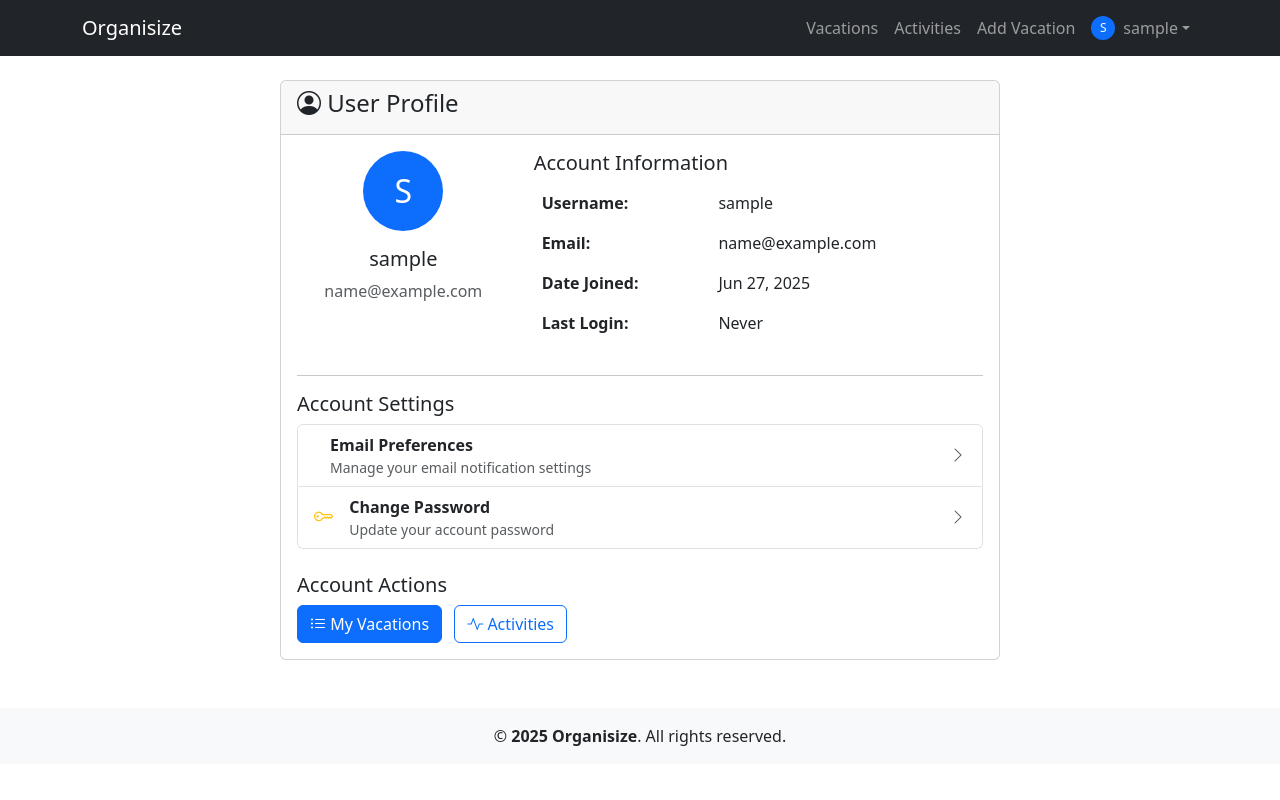
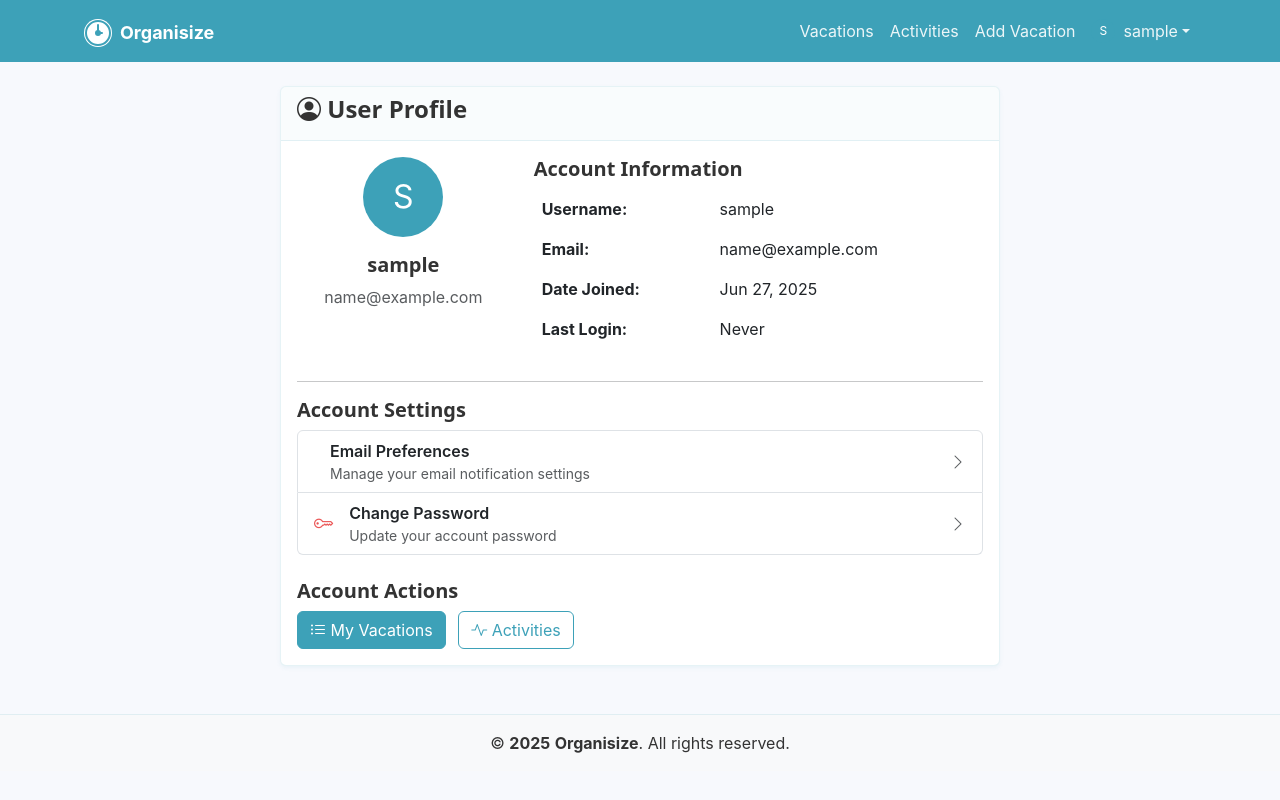
Before and after one commit to liljoker919/organisize, a Django app: page /vacations/profile/ in a window 1280 px wide. Run offline with Django 4.2, Linux system fonts and the light colour scheme; the visitor is signed in with stand-in values (Sample User, id 1).

Commit message:
Implement Organisize Branding Guidelines with Logo, Color Palette, and Typography
Co-authored-by: liljoker919 <17305422+liljoker919@users.noreply.github.com>

```diff
--- a/config/settings.py
+++ b/config/settings.py
@@ -148,6 +148,12 @@ STATIC_URL = "static/"
 
 STATIC_ROOT = os.path.join(BASE_DIR, "staticfiles")
 
+# Static files (CSS, JavaScript, Images)
+# During development, serve static files from the app directories
+STATICFILES_DIRS = [
+    os.path.join(BASE_DIR, "planner", "static"),
+]
+
 
 # Default primary key field type
 # https://docs.djangoproject.com/en/4.2/ref/settings/#default-auto-field
--- a/config/urls.py
+++ b/config/urls.py
@@ -1,6 +1,8 @@
 from django.contrib import admin
 from django.urls import path, include
 from django.contrib.auth import views as auth_views
+from django.conf import settings
+from django.conf.urls.static import static
 from planner import views as planner_views
 from planner import auth_views as custom_auth_views
 from planner import email_views
@@ -27,3 +29,7 @@ urlpatterns = [
     # Email management
     path("unsubscribe/<uuid:token>/", email_views.unsubscribe_view, name="unsubscribe"),
 ]
+
+# Serve static files in development
+if settings.DEBUG:
+    urlpatterns += static(settings.STATIC_URL, document_root=settings.STATIC_ROOT)
--- /dev/null
+++ b/planner/static/planner/css/organisize_theme.css
@@ -0,0 +1,344 @@
+/*
+ * Organisize Brand Theme CSS
+ * Implements the official Organisize branding guidelines
+ * Applied after Bootstrap to override default styles
+ */
+
+/* CSS Custom Properties for Brand Colors */
+:root {
+    --organisize-primary: #3DA1B8;    /* Teal/Blue */
+    --organisize-secondary: #ABBA38;  /* Lime Green */
+    --organisize-warning: #EB5757;    /* Red */
+    --organisize-background: #F7F9FD; /* Light Gray/Off-white */
+    --organisize-text: #333333;       /* Dark Gray */
+
+    /* Derived colors for different states */
+    --organisize-primary-hover: #329fb3;
+    --organisize-primary-active: #2a8ea5;
+    --organisize-secondary-hover: #9ba533;
+    --organisize-secondary-active: #8b912e;
+    --organisize-warning-hover: #e44545;
+    --organisize-warning-active: #dc3333;
+}
+
+/* Typography - Custom Font Faces */
+/* Note: Font files should be placed in the fonts directory when available */
+/* Using fallback fonts with similar characteristics for now */
+
+/* Fallback for Public Sans Bold */
+.public-sans-bold {
+    font-family: 'Public Sans', system-ui, -apple-system, BlinkMacSystemFont, 'Segoe UI', Roboto, 'Helvetica Neue', Arial, sans-serif;
+    font-weight: 700;
+    font-style: normal;
+}
+
+/* Fallback for Helvetica Neue Regular */
+.helvetica-neue-regular {
+    font-family: 'Helvetica Neue', -apple-system, BlinkMacSystemFont, 'Segoe UI', Roboto, 'Helvetica Neue', Arial, sans-serif;
+    font-weight: 400;
+    font-style: normal;
+}
+
+/* Base Typography */
+body {
+    font-family: -apple-system, BlinkMacSystemFont, 'Segoe UI', Roboto, 'Helvetica Neue', Arial, sans-serif;
+    color: var(--organisize-text);
+    background-color: var(--organisize-background);
+}
+
+h1, h2, h3, h4, h5, h6, .h1, .h2, .h3, .h4, .h5, .h6 {
+    font-family: system-ui, -apple-system, BlinkMacSystemFont, 'Segoe UI', Roboto, 'Helvetica Neue', Arial, sans-serif;
+    font-weight: 700;
+    color: var(--organisize-text);
+}
+
+/* Navigation Bar Branding */
+.navbar-brand {
+    font-family: system-ui, -apple-system, BlinkMacSystemFont, 'Segoe UI', Roboto, 'Helvetica Neue', Arial, sans-serif;
+    font-weight: 700;
+    font-size: 1.5rem;
+    color: white !important;
+}
+
+.navbar-brand img {
+    height: 32px;
+    width: auto;
+    margin-right: 0.5rem;
+}
+
+/* Custom Navbar Styling */
+.navbar-dark {
+    background-color: var(--organisize-primary) !important;
+}
+
+.navbar-dark .navbar-nav .nav-link {
+    color: rgba(255, 255, 255, 0.9) !important;
+}
+
+.navbar-dark .navbar-nav .nav-link:hover,
+.navbar-dark .navbar-nav .nav-link:focus {
+    color: white !important;
+}
+
+.navbar-dark .navbar-nav .nav-link.active {
+    color: white !important;
+    background-color: rgba(255, 255, 255, 0.15);
+    border-radius: 0.375rem;
+}
+
+/* Button Overrides */
+.btn-primary {
+    background-color: var(--organisize-primary);
+    border-color: var(--organisize-primary);
+    color: white;
+}
+
+.btn-primary:hover {
+    background-color: var(--organisize-primary-hover);
+    border-color: var(--organisize-primary-hover);
+    color: white;
+}
+
+.btn-primary:focus,
+.btn-primary.focus {
+    background-color: var(--organisize-primary-hover);
+    border-color: var(--organisize-primary-hover);
+    box-shadow: 0 0 0 0.2rem rgba(61, 161, 184, 0.5);
+}
+
+.btn-primary:active,
+.btn-primary.active {
+    background-color: var(--organisize-primary-active);
+    border-color: var(--organisize-primary-active);
+}
+
+.btn-secondary {
+    background-color: var(--organisize-secondary);
+    border-color: var(--organisize-secondary);
+    color: white;
+}
+
+.btn-secondary:hover {
+    background-color: var(--organisize-secondary-hover);
+    border-color: var(--organisize-secondary-hover);
+    color: white;
+}
+
+.btn-secondary:focus,
+.btn-secondary.focus {
+    background-color: var(--organisize-secondary-hover);
+    border-color: var(--organisize-secondary-hover);
+    box-shadow: 0 0 0 0.2rem rgba(171, 186, 56, 0.5);
+}
+
+.btn-secondary:active,
+.btn-secondary.active {
+    background-color: var(--organisize-secondary-active);
+    border-color: var(--organisize-secondary-active);
+}
+
+.btn-warning {
+    background-color: var(--organisize-warning);
+    border-color: var(--organisize-warning);
+    color: white;
+}
+
+.btn-warning:hover {
+    background-color: var(--organisize-warning-hover);
+    border-color: var(--organisize-warning-hover);
+    color: white;
+}
+
+.btn-warning:focus,
+.btn-warning.focus {
+    background-color: var(--organisize-warning-hover);
+    border-color: var(--organisize-warning-hover);
+    box-shadow: 0 0 0 0.2rem rgba(235, 87, 87, 0.5);
+}
+
+.btn-warning:active,
+.btn-warning.active {
+    background-color: var(--organisize-warning-active);
+    border-color: var(--organisize-warning-active);
+}
+
+/* Outline Button Variants */
+.btn-outline-primary {
+    color: var(--organisize-primary);
+    border-color: var(--organisize-primary);
+}
+
+.btn-outline-primary:hover {
+    background-color: var(--organisize-primary);
+    border-color: var(--organisize-primary);
+    color: white;
+}
+
+.btn-outline-secondary {
+    color: var(--organisize-secondary);
+    border-color: var(--organisize-secondary);
+}
+
+.btn-outline-secondary:hover {
+    background-color: var(--organisize-secondary);
+    border-color: var(--organisize-secondary);
+    color: white;
+}
+
+/* Link Colors */
+a {
+    color: var(--organisize-primary);
+}
+
+a:hover {
+    color: var(--organisize-primary-hover);
+}
+
+/* Background Colors */
+.bg-primary {
+    background-color: var(--organisize-primary) !important;
+}
+
+.bg-secondary {
+    background-color: var(--organisize-secondary) !important;
+}
+
+.bg-warning {
+    background-color: var(--organisize-warning) !important;
+}
+
+/* Text Colors */
+.text-primary {
+    color: var(--organisize-primary) !important;
+}
+
+.text-secondary {
+    color: var(--organisize-secondary) !important;
+}
+
+.text-warning {
+    color: var(--organisize-warning) !important;
+}
+
+/* Border Colors */
+.border-primary {
+    border-color: var(--organisize-primary) !important;
+}
+
+.border-secondary {
+    border-color: var(--organisize-secondary) !important;
+}
+
+.border-warning {
+    border-color: var(--organisize-warning) !important;
+}
+
+/* Alert Components */
+.alert-primary {
+    color: #1a4c52;
+    background-color: #d4f3f7;
+    border-color: var(--organisize-primary);
+}
+
+.alert-secondary {
+    color: #4a4d14;
+    background-color: #f0f2d0;
+    border-color: var(--organisize-secondary);
+}
+
+.alert-warning {
+    color: #5d1f1f;
+    background-color: #fcd6d6;
+    border-color: var(--organisize-warning);
+}
+
+/* Card Enhancements */
+.card {
+    border: 1px solid rgba(61, 161, 184, 0.125);
+    box-shadow: 0 0.125rem 0.25rem rgba(61, 161, 184, 0.075);
+}
+
+.card-header {
+    background-color: rgba(61, 161, 184, 0.03);
+    border-bottom: 1px solid rgba(61, 161, 184, 0.125);
+}
+
+/* Form Controls */
+.form-control:focus {
+    border-color: var(--organisize-primary);
+    box-shadow: 0 0 0 0.2rem rgba(61, 161, 184, 0.25);
+}
+
+.form-select:focus {
+    border-color: var(--organisize-primary);
+    box-shadow: 0 0 0 0.2rem rgba(61, 161, 184, 0.25);
+}
+
+/* Dropdown Enhancements */
+.dropdown-item:hover,
+.dropdown-item:focus {
+    background-color: rgba(61, 161, 184, 0.1);
+}
+
+.dropdown-item.active,
+.dropdown-item:active {
+    background-color: var(--organisize-primary);
+}
+
+/* Table Enhancements */
+.table-striped > tbody > tr:nth-of-type(odd) > td,
+.table-striped > tbody > tr:nth-of-type(odd) > th {
+    background-color: rgba(61, 161, 184, 0.05);
+}
+
+/* Custom Utility Classes */
+.text-organisize {
+    color: var(--organisize-text) !important;
+}
+
+.bg-organisize {
+    background-color: var(--organisize-background) !important;
+}
+
+/* Landing Page Hero Section Enhancement */
+.hero-section {
+    background: linear-gradient(135deg, var(--organisize-primary) 0%, var(--organisize-primary-hover) 100%);
+}
+
+/* Footer Styling */
+footer {
+    background-color: var(--organisize-background) !important;
+    color: var(--organisize-text);
+    border-top: 1px solid rgba(61, 161, 184, 0.125);
+}
+
+/* Responsive Logo Adjustments */
+@media (max-width: 767.98px) {
+    .navbar-brand {
+        font-size: 1.25rem;
+    }
+
+    .navbar-brand img {
+        height: 28px;
+    }
+}
+
+/* Ensure proper contrast for accessibility */
+.btn-primary:disabled,
+.btn-secondary:disabled,
+.btn-warning:disabled {
+    opacity: 0.65;
+}
+
+/* Badge styling */
+.badge.bg-primary {
+    background-color: var(--organisize-primary) !important;
+}
+
+.badge.bg-secondary {
+    background-color: var(--organisize-secondary) !important;
+}
+
+.badge.bg-warning {
+    background-color: var(--organisize-warning) !important;
+}
--- a/planner/templates/planner/landing.html
+++ b/planner/templates/planner/landing.html
@@ -4,7 +4,7 @@
 
 {% block content %}
 <!-- Hero Section -->
-<div class="bg-primary text-white py-5">
+<div class="hero-section text-white py-5">
     <div class="container">
         <div class="row align-items-center">
             <div class="col-lg-6">
@@ -209,7 +209,7 @@
 </div>
 
 <!-- Call to Action Footer -->
-<div class="bg-primary text-white py-5">
+<div class="hero-section text-white py-5">
     <div class="container">
         <div class="text-center">
             <h2 class="display-5 fw-bold mb-3">Ready to Plan Your Next Vacation?</h2>
--- a/planner/views.py
+++ b/planner/views.py
@@ -51,7 +51,10 @@ def get_vacation_or_403(pk, user):
 
 
 def home(request):
-    return render(request, "planner/landing.html")
+    if request.user.is_authenticated:
+        return render(request, "planner/home.html")
+    else:
+        return render(request, "planner/landing.html")
 
 
 @method_decorator(login_required, name="dispatch")
--- a/templates/base.html
+++ b/templates/base.html
@@ -8,20 +8,31 @@
     <meta name="viewport" content="width=device-width, initial-scale=1">
     <meta name="description" content="Organisize - Plan and organize your vacations effortlessly.">
     <meta name="keywords" content="vacation, planning, organization, travel">
+
+    <!-- Favicon -->
+    {% load static %}
+    <link rel="icon" type="image/svg+xml" href="{% static 'planner/img/favicon.svg' %}">
+    <link rel="alternate icon" href="{% static 'planner/img/favicon.svg' %}">
+
     <!-- Bootstrap CSS -->
     <link href="https://cdn.jsdelivr.net/npm/bootstrap@5.3.0/dist/css/bootstrap.min.css" rel="stylesheet">
     <link href="https://cdn.jsdelivr.net/npm/bootstrap-icons@1.11.1/font/bootstrap-icons.css" rel="stylesheet">
+
+    <!-- Custom Branding CSS -->
+    <link href="{% static 'planner/css/organisize_theme.css' %}" rel="stylesheet">
+
     <!-- Custom Responsive CSS -->
-    {% load static %}
     <link href="{% static 'planner/css/responsive.css' %}" rel="stylesheet">
 </head>
 
 <body>
 
     <!-- Navigation -->
-    <nav class="navbar navbar-expand-lg navbar-dark bg-dark">
+    <nav class="navbar navbar-expand-lg navbar-dark">
         <div class="container">
-            <a class="navbar-brand" href="{% url 'home' %}">Organisize</a>
+            <a class="navbar-brand" href="{% url 'home' %}">
+                <img src="{% static 'planner/img/organisize-logo.svg' %}" alt="Organisize Logo" height="32">
+            </a>
             <button class="navbar-toggler" type="button" data-bs-toggle="collapse" data-bs-target="#navbarNav">
                 <span class="navbar-toggler-icon"></span>
             </button>
```
Also changed, not shown: planner/static/planner/img/favicon.svg (added), planner/static/planner/img/organisize-logo.svg (added).
